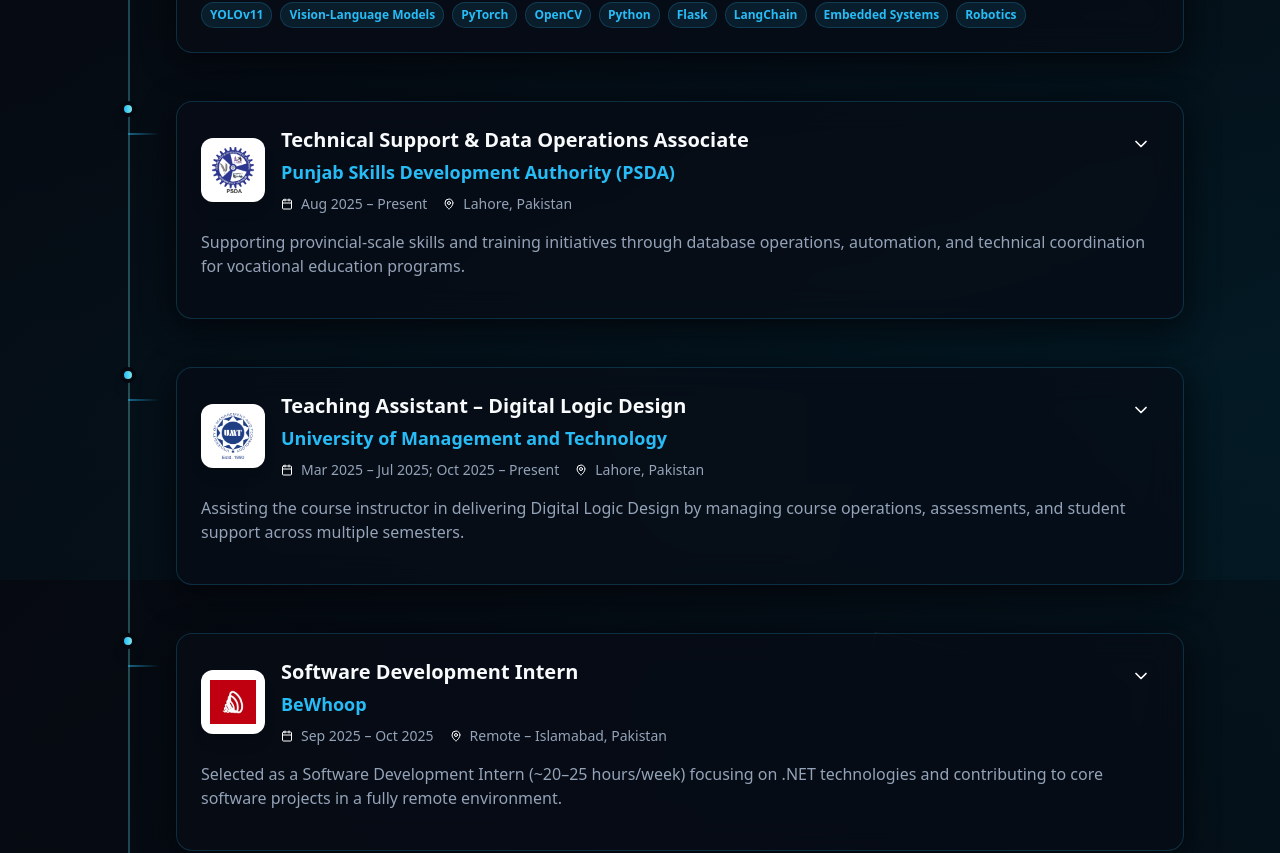
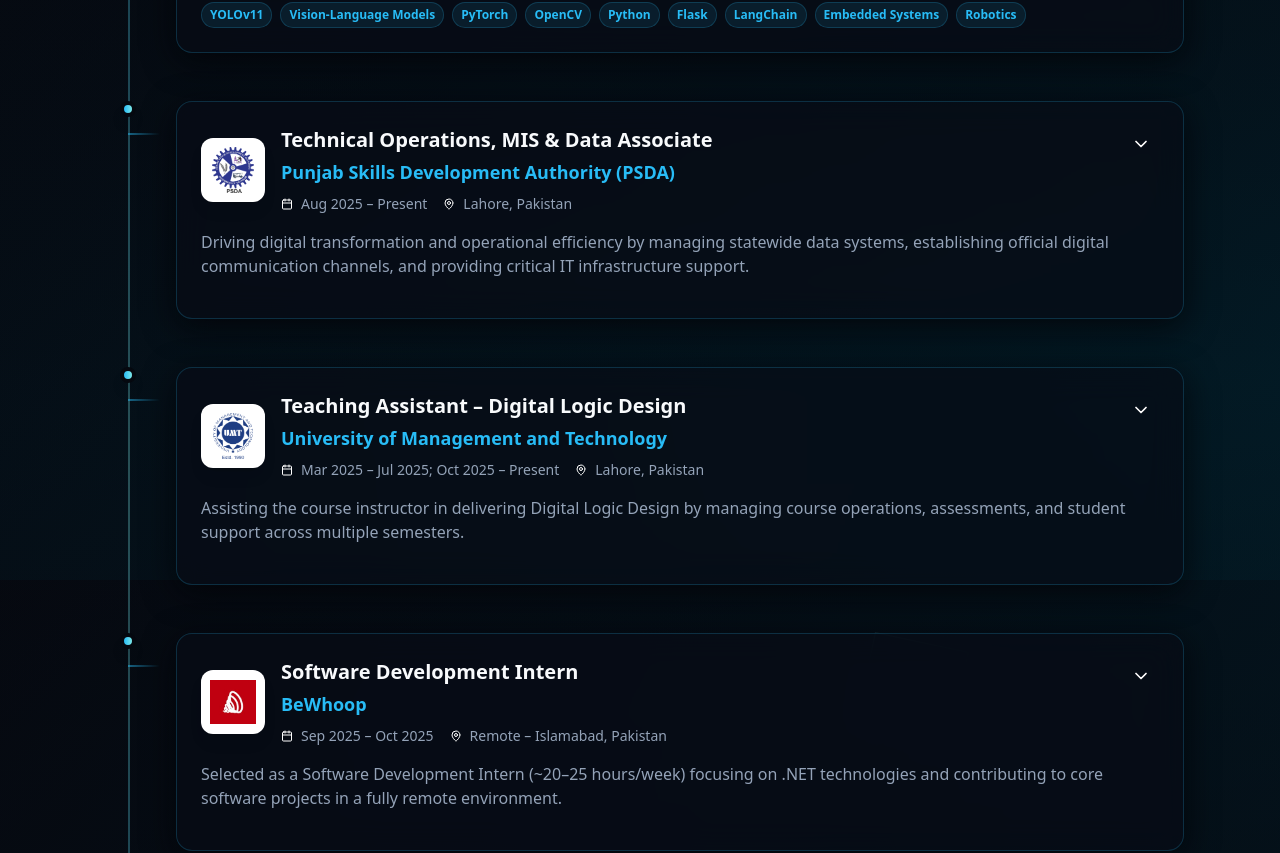
Before and after one commit to SyedBurhanAhmed/portfolio-v2, a Next.js app: page / in a window 1280 px wide. Shown: the part 4220-5073 px from the top of the page. Built offline with nearby package versions, Linux system fonts and the light colour scheme; no server answers.

Commit message:
Updated the file with new changes

```diff
--- a/src/components/awards/AwardCard.tsx
+++ b/src/components/awards/AwardCard.tsx
@@ -46,7 +46,7 @@ const AwardCard: React.FC<AwardCardProps> = ({ award, index }) => {
           <p className="text-xs text-primary font-medium mb-2">
             {award.organization}
           </p>
-          <p className="text-xs text-muted-foreground leading-relaxed mb-3 line-clamp-2">
+          <p className="text-xs text-muted-foreground leading-relaxed mb-3 line-clamp-3">
             {award.description}
           </p>
           <div className="flex items-center justify-between">
--- a/src/components/publications/PublicationCard.tsx
+++ b/src/components/publications/PublicationCard.tsx
@@ -32,10 +32,10 @@ const PublicationCard: React.FC<PublicationCardProps> = ({ publication }) => {
         {/* Content */}
         <div className="flex-1 space-y-3">
           <div>
-            <h3 className="text-md font-bold text-foreground mb-2 group-hover:text-accent transition-colors duration-300 line-clamp-2">
+            <h3 className="text-md font-bold text-foreground mb-2 group-hover:text-accent transition-colors duration-300 line-clamp-4">
               {publication.title}
             </h3>
-            <p className="text-sm text-muted-foreground leading-relaxed line-clamp-2">
+            <p className="text-sm text-muted-foreground leading-relaxed line-clamp-4">
               {publication.description}
             </p>
           </div>
--- a/src/data/personal-info.json
+++ b/src/data/personal-info.json
@@ -129,22 +129,25 @@
     },
 {
   "id": 2,
-      "title": "Technical Support & Data Operations Associate",
+  "title": "Technical Operations, MIS & Data Associate",
   "company": "Punjab Skills Development Authority (PSDA)",
   "location": "Lahore, Pakistan",
   "duration": "Aug 2025 – Present",
   "logo": "/professional-experience-logos/psda-logo.png",
-      "description": "Supporting provincial-scale skills and training initiatives through database operations, automation, and technical coordination for vocational education programs.",
+  "description": "Driving digital transformation and operational efficiency by managing statewide data systems, establishing official digital communication channels, and providing critical IT infrastructure support.",
   "achievements": [
-        "Streamlining data cleaning, transformation, and integrity checks for end-to-end database operations across PSDA datasets.",
-        "Maintaining and updating records to ensure accuracy across the PSDA’s parent department (SDED) statewide data systems.",
-        "Managing key email correspondence and documentation for team coordination and client requests, improving response time and traceability."
+    "Spearheaded the establishment of PSDA's official digital ecosystem, configuring and managing verified accounts across Facebook, X, Instagram, and YouTube to enhance public engagement.",
+    "Resolved complex IT infrastructure challenges, including OpenVPN secure tunneling configurations, Drupal website content updates, and official government email server integration.",
+    "Streamlined MIS operations by executing rigorous data cleaning, transformation, and integrity checks on provincial vocational education datasets.",
+    "Managed official technical correspondence and documentation, acting as a key liaison for digital operations and internal team coordination."
   ],
   "technologies": [
+    "Drupal",
+    "OpenVPN",
+    "Meta Business Suite",
     "SQL",
-        "Excel",
     "Python",
-        "ASP.NET"
+    "Excel"
   ]
 },
     {
@@ -233,7 +236,7 @@
 "education": {
   "degree": "BS in Artificial Intelligence",
   "institution": "University of Management and Technology (UMT)",
-  "duration": "2022 – Present",
+  "duration": "",
   "cgpa": "3.84/4.00",
   "location": "Lahore, Pakistan"
 }
@@ -340,7 +343,7 @@
   {
     "title": "Efficient Vision Based Fall Detection for Elderly Surveillance Using YOLOv11",
     "venue": "6th International Conference on Innovative Computing (ICIC 2025), UMT Lahore",
-    "status": "Accepted",
+    "status": "In Press",
     "date": "10–11 Dec 2025",
     "description": "Real-time fall detection system leveraging YOLOv11 and computer vision for elderly surveillance in video-based safety monitoring.",
     "category": "research"
@@ -351,7 +354,7 @@
   "venue": "LinkedIn",
   "url": "https://www.linkedin.com/pulse/understanding-principal-component-analysis-pca-machine-ahmed-uiphe/?trackingId=ChRdt%2FvQRoRMiCAJd1X4IA%3D%3D",
   "date": "Feb 7, 2025",
-  "description": "An in-depth explanation of Principal Component Analysis (PCA), its importance for dimensionality reduction, and its value in machine learning workflows. Covers how PCA works, why it matters, and practical implementation tips.",
+"description": "Explains PCA for dimensionality reduction, covering its mechanics, importance in ML workflows, and practical implementation.",
  "category": "blog"
 },
 {
@@ -359,7 +362,7 @@
   "venue": "LinkedIn",
   "url": "https://www.linkedin.com/pulse/when-use-mean-median-mode-handling-missing-values-data-ahmed-tebje/?trackingId=Uqq%2Bb6ibnnadY9nVKd61eg%3D%3D",
   "date": "Feb 5, 2025",
-  "description": "A practical guide to choosing the right statistical imputation method for missing data. Explains when to use mean, median, or mode, including their pros, cons, and suitable scenarios in data preprocessing.",
+  "description": "A practical guide to selecting statistical imputation methods (mean, median, mode) for handling missing data effectively.",
   "category": "blog"
 },
 {
@@ -367,7 +370,7 @@
   "venue": "LinkedIn",
   "url": "https://www.linkedin.com/pulse/1d-convolutional-neural-networks-1d-cnn-powerful-tool-ahmed-2x8ce/?trackingId=p0xOmcEFy9IXHqpjCVjN8g%3D%3D",
   "date": "Feb 9, 2025",
-  "description": "Explores the application of 1D Convolutional Neural Networks in handling sequential data, covering their working principles, advantages over traditional methods, and key use cases. Includes a Python TensorFlow/Keras implementation.",
+  "description": "Explores 1D CNNs for sequential data, covering working principles, advantages, and a hands-on TensorFlow/Keras implementation.",
   "category": "blog"
 },
 {
@@ -375,7 +378,7 @@
   "venue": "LinkedIn",
   "url": "https://www.linkedin.com/pulse/understanding-gradient-descent-machine-learning-syed-burhan-ahmed-dvfte/?trackingId=XAX3mMbIVkYcGu3OZULB%2Bg%3D%3D",
   "date": "Feb 8, 2025",
-  "description": "A comprehensive overview of gradient descent, the fundamental optimization algorithm behind most machine learning and deep learning models. Discusses the mechanics, variations, and significance of gradient descent in achieving accurate predictions.",
+ "description": "Explores the mechanics and variations of gradient descent, the fundamental optimization algorithm driving modern machine learning and deep learning.",
  "category": "blog"
 },
 {
@@ -383,7 +386,7 @@
   "venue": "LinkedIn",
   "url": "https://www.linkedin.com/pulse/understanding-long-short-term-memory-lstm-networks-deep-ahmed-bcu4e/?trackingId=bSG7L0yS7zHyyrq4dykeNg%3D%3D",
   "date": "Feb 9, 2025",
-  "description": "An in-depth guide to LSTM networks, their role in handling sequential data for deep learning tasks like NLP and forecasting, and their advantages over basic RNNs. Includes explanations of working mechanisms and core applications.",
+  "description": "Comprehensive guide to LSTMs for NLP and forecasting, detailing their architecture and advantages over basic RNNs.",
   "category": "blog"
 },
 {
@@ -391,7 +394,7 @@
   "venue": "LinkedIn",
   "url": "https://www.linkedin.com/pulse/understanding-gated-recurrent-units-gru-deep-learning-ahmed-0r14e/?trackingId=SNiU2hJ%2Fb4U3UhbBgcqrVQ%3D%3D",
   "date": "Feb 10, 2025",
-  "description": "Covers Gated Recurrent Units (GRUs) as an efficient alternative to LSTMs for sequential data in deep learning. Explains their architecture, how they function, their advantages, and practical applications.",
+ "description": "Covers GRUs as an efficient LSTM alternative, explaining their architecture, mechanics, and deep learning applications.",
   "category": "blog"
 }
 
@@ -402,14 +405,14 @@
     "title": "Rector’s Merit Award – Spring 2025",
     "organization": "University of Management and Technology (UMT)",
     "year": "2025",
-    "description": "Conferred by the Rector for achieving a perfect 4.00/4.00 SGPA in Spring 2025, in recognition of exceptional academic excellence under UMT’s official merit award policy.",
+    "description": "Conferred by the Rector for achieving a perfect 4.00/4.00 SGPA in Spring 2025, in recognition of exceptional academic excellence.",
     "category": "academic"
   },
   {
     "title": "Dean’s Merit Award – Spring 2023",
     "organization": "School of Systems & Technology, UMT",
     "year": "2023",
-    "description": "Awarded by the Dean for earning a high semester SGPA and ranking among the top-performing students in the Artificial Intelligence program.",
+    "description": "Conferred by the Dean for earning a high semester SGPA and ranking among the top-performing students in the Artificial Intelligence program.",
     "category": "academic"
   },
   {
```
Lines whose indentation alone changed are shown as unchanged.
